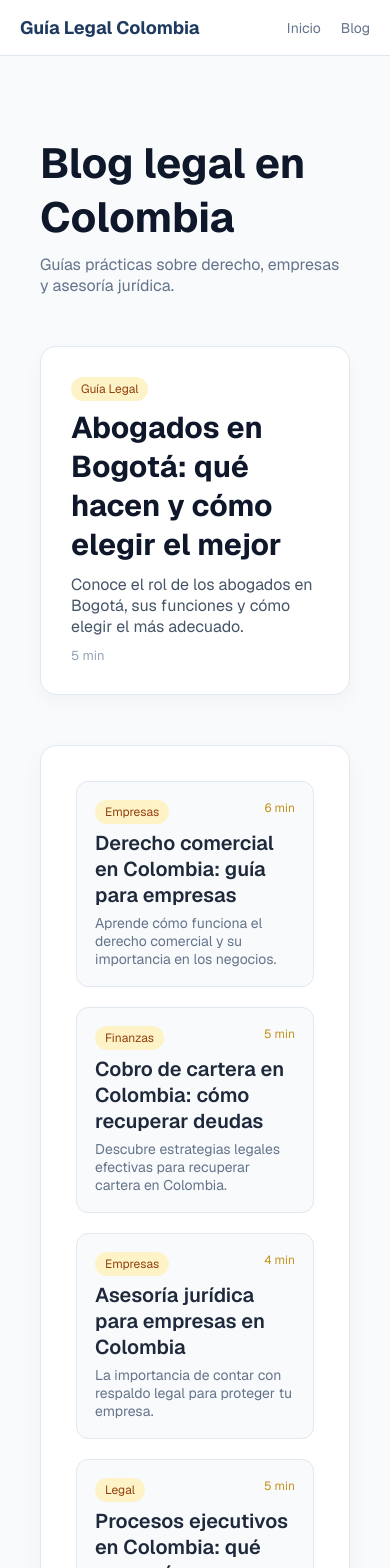
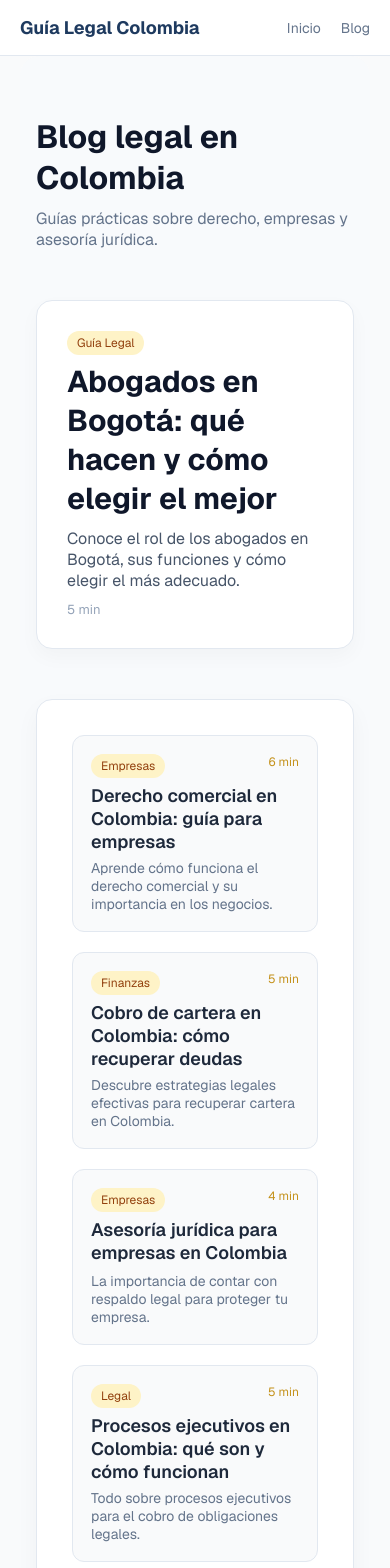
Before and after one commit to paginaswebpravice-prog/Blog-SEO-Pravice, a Next.js app: page / in a window 390 px wide. Shown: the top 1568 px of the page. Built offline with nearby package versions, Linux system fonts and the light colour scheme.

Commit message:
updates styles

```diff
--- a/src/app/page.module.css
+++ b/src/app/page.module.css
@@ -1,7 +1,7 @@
 /* ================= CONTAINER ================= */
 
 .container {
-  max-width: 800px;
+  max-width: 1100px;
   margin: 0 auto;
   padding: 80px 20px;
 
@@ -46,12 +46,13 @@
 
   box-shadow: 0 8px 20px rgba(0, 0, 0, 0.03);
 
-  transition: all 0.2s ease;
+  transition: all 0.25s ease;
 }
 
 .featuredLink:hover {
-  transform: translateY(-3px);
+  transform: translateY(-4px);
   border-color: #cbd5f5;
+  box-shadow: 0 12px 30px rgba(0, 0, 0, 0.06);
 }
 
 .featuredTitle {
@@ -83,11 +84,11 @@
   box-shadow: 0 10px 25px rgba(0, 0, 0, 0.04);
 }
 
-/* ================= LIST ================= */
+/* ================= LIST (GRID 3x3) ================= */
 
 .list {
-  display: flex;
-  flex-direction: column;
+  display: grid;
+  grid-template-columns: repeat(3, 1fr);
   gap: 20px;
 }
 
@@ -102,13 +103,20 @@
 
   text-decoration: none;
 
-  transition: all 0.2s ease;
+  transition: all 0.25s ease;
+
+  /* mejora estructura */
+  height: 100%;
+  display: flex;
+  flex-direction: column;
+  justify-content: space-between;
 }
 
 .item:hover {
-  transform: translateY(-2px);
+  transform: translateY(-4px);
   border-color: #cbd5f5;
   background: #ffffff;
+  box-shadow: 0 10px 25px rgba(0, 0, 0, 0.05);
 }
 
 /* ================= ITEM CONTENT ================= */
@@ -120,10 +128,13 @@
 }
 
 .itemTitle {
-  font-size: 20px;
+  font-size: 18px;
   font-weight: 600;
   color: #1e293b;
   margin-bottom: 6px;
+
+  /* evita saltos de altura */
+  min-height: 48px;
 }
 
 .itemText {
@@ -147,3 +158,25 @@
   font-size: 12px;
   color: #c4911a;
 }
+
+/* ================= RESPONSIVE ================= */
+
+@media (max-width: 1024px) {
+  .list {
+    grid-template-columns: repeat(2, 1fr);
+  }
+}
+
+@media (max-width: 640px) {
+  .container {
+    padding: 60px 16px;
+  }
+
+  .title {
+    font-size: 32px;
+  }
+
+  .list {
+    grid-template-columns: 1fr;
+  }
+}
```
